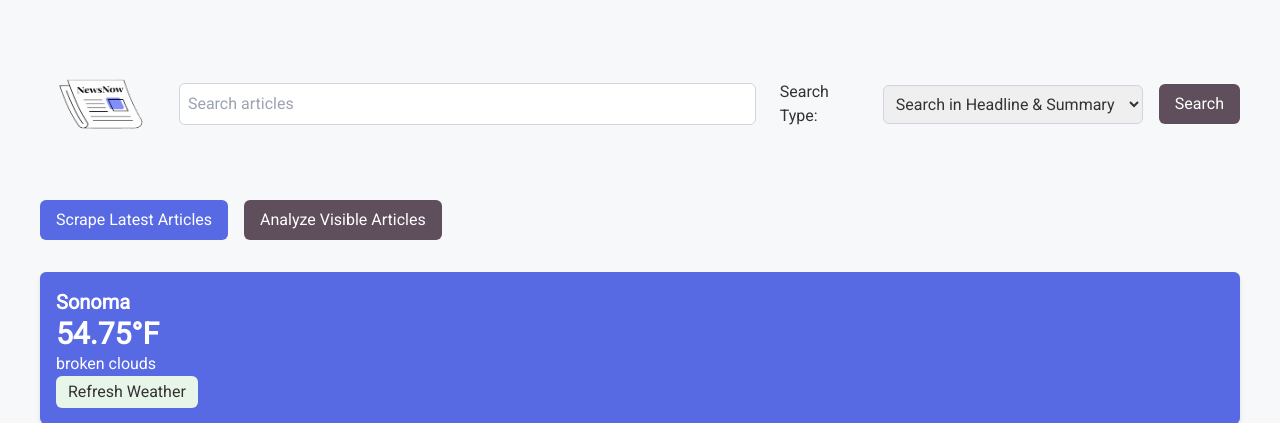
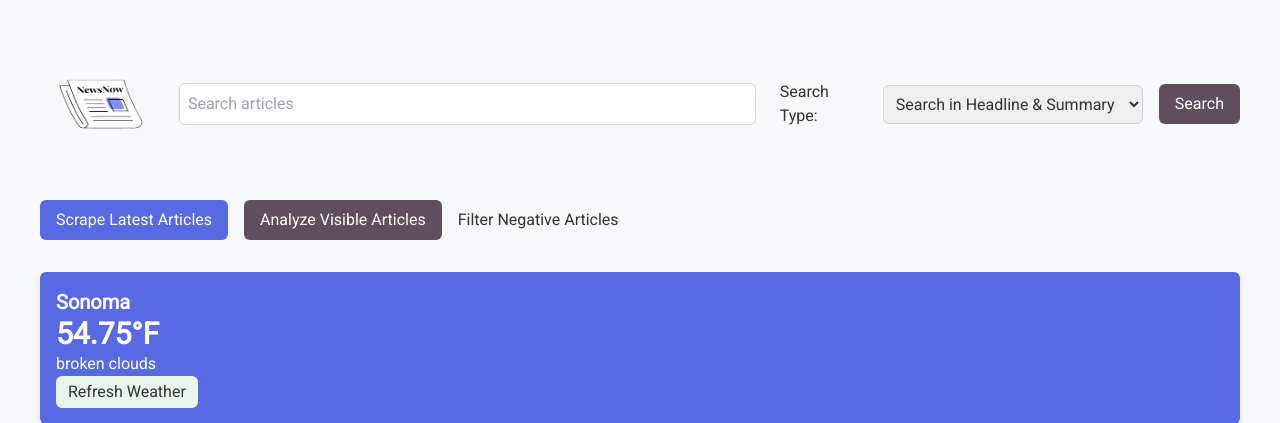
Before and after one commit to jsnorek/NewsNow, a Flask app: page / in a window 1280 px wide. Shown: the top 423 px of the page. Run offline with Flask 3, Linux system fonts and the light colour scheme; some libraries are stand-ins or nearby versions.

Commit message:
add button for filtering negative articles

```diff
--- a/templates/index.html
+++ b/templates/index.html
@@ -85,6 +85,8 @@
         <button onclick="analyzeVisibleArticles()" class="bg-primary text-white py-2 px-4 rounded-md hover:bg-[#7B6E7B] active:bg-[#6E616E] transition-all">
             Analyze Visible Articles
         </button>
+
+        <button>Filter Negative Articles</button>
 
     </section>
 
```
